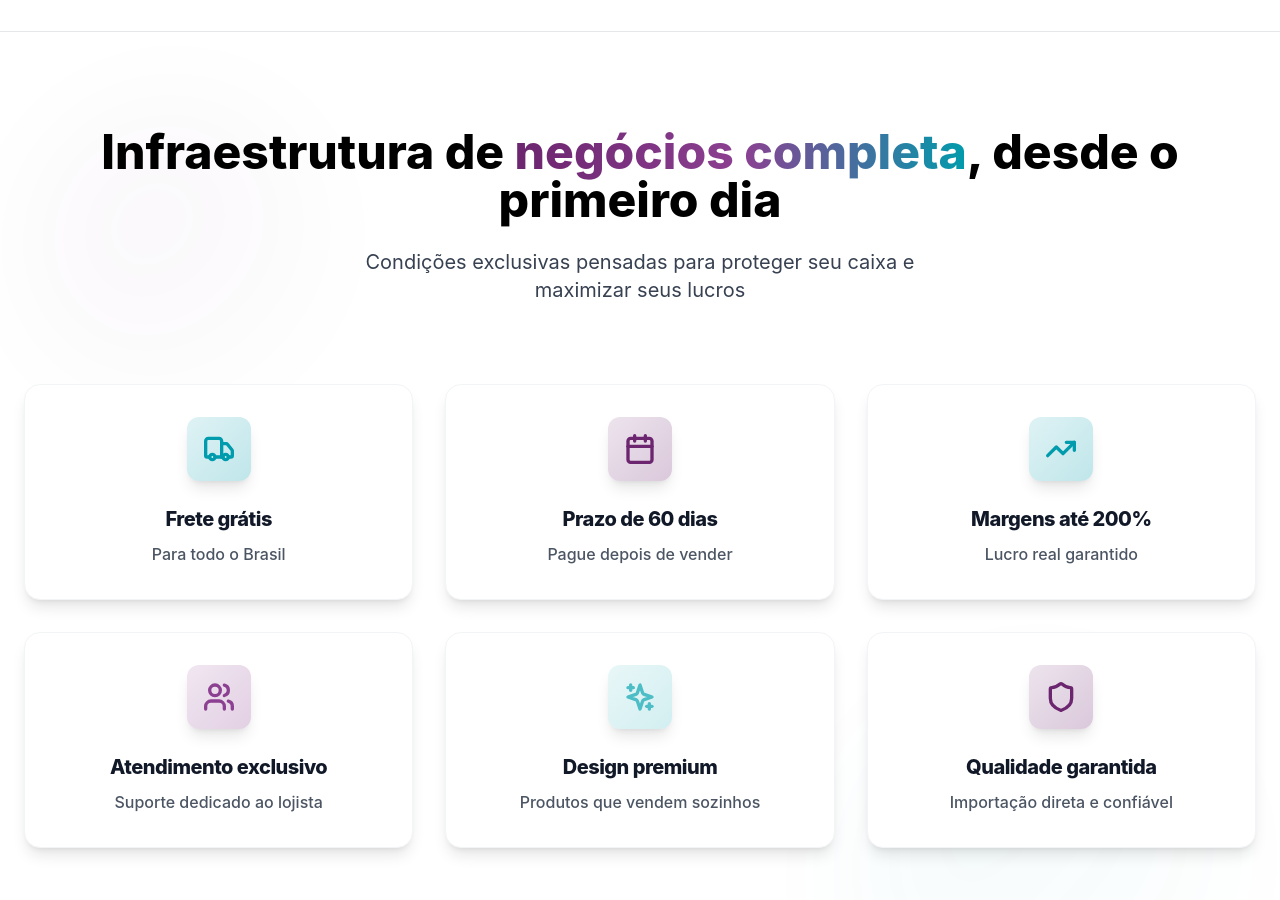
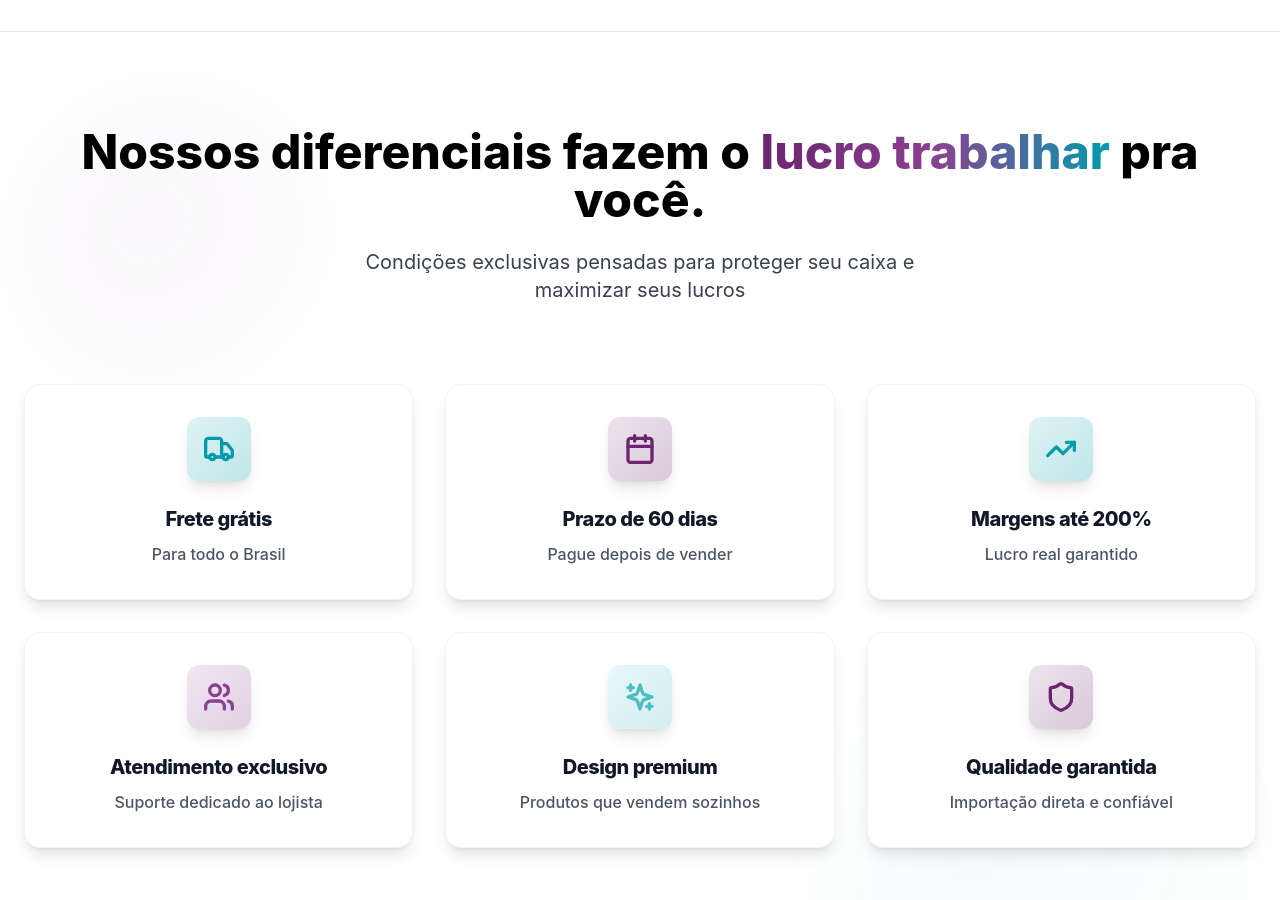
Before and after one commit to vblendo1/lean-signup-box, a React (Vite) app: page / in a window 1280 px wide. Shown: the part 1700-2600 px from the top of the page. Built offline with nearby package versions, Linux system fonts and the light colour scheme.

Commit message:
Refatorar título da sessão de diferenciais

```diff
--- a/src/components/Differentials.tsx
+++ b/src/components/Differentials.tsx
@@ -76,11 +76,11 @@ const Differentials = ({ onCTAClick }: DifferentialsProps) => {
         <AnimatedSection>
           <div className="text-center mb-12 md:mb-20">
             <h2 className="text-3xl md:text-4xl lg:text-5xl font-extrabold mb-4 md:mb-6 leading-tight px-4">
-              Infraestrutura de{' '}
+              Nossos diferenciais fazem o{' '}
               <span className="bg-gradient-to-r from-[#6c256f] via-[#8c4091] to-[#009bac] bg-clip-text text-transparent">
-                negócios completa
-              </span>
-              , desde o primeiro dia
+                lucro trabalhar
+              </span>{' '}
+              pra você.
             </h2>
             <p className="text-base md:text-xl text-gray-700 max-w-2xl mx-auto px-4">
               Condições exclusivas pensadas para proteger seu caixa e maximizar seus lucros
```
